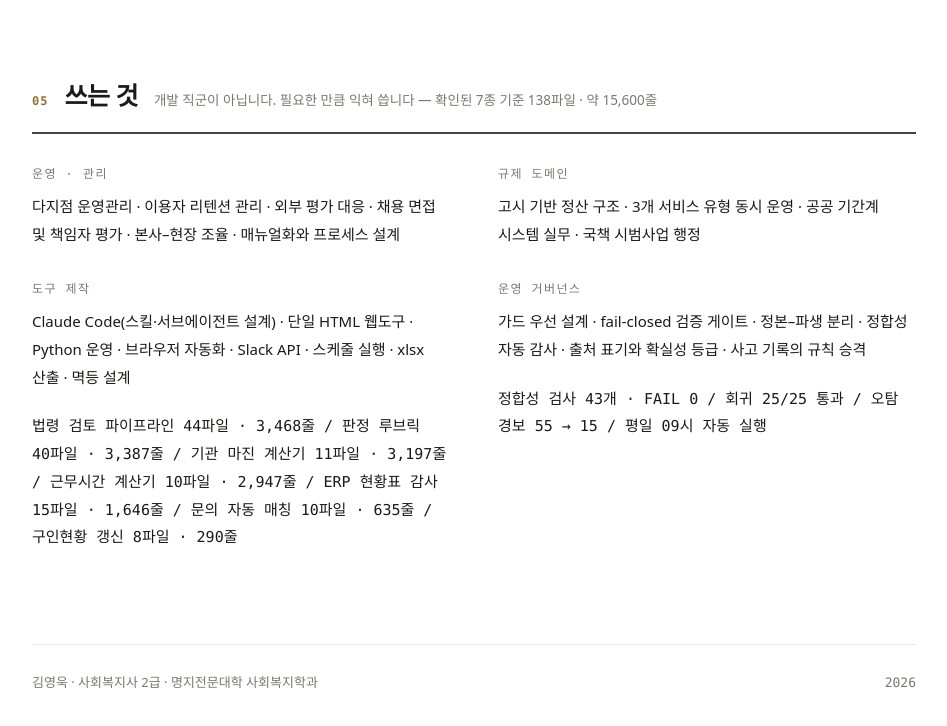
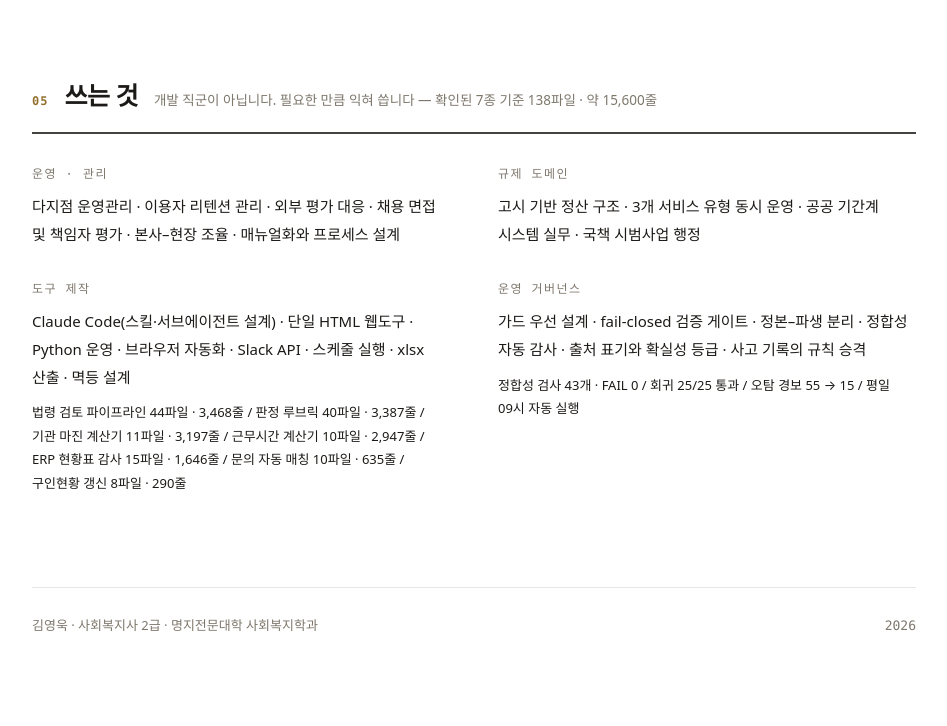
Before and after one commit to sellien/portfolio, a plain HTML site: page portfolio-general.html in a window 1280 px wide. Shown: the part 5557-6283 px from the top of the page, without its empty margins (166-1113 px from the left). Drawn offline with Linux system fonts and the light colour scheme.

Commit message:
fix: 「쓰는 것」 규모 수치 줄 서체를 주변 본문과 통일 (mono→sans)

```diff
--- a/portfolio-general.html
+++ b/portfolio-general.html
@@ -221,6 +221,8 @@
     line-height: 1.9;
     max-width: 44em;
   }
+  /* 「쓰는 것」 그리드 안에서는 주변 본문(.sg p)과 서체를 통일한다 */
+  .sg .stack-line { font-family: var(--sans); font-size: 13px; line-height: 1.8; margin-top: 10px; }
 
   .live-link {
     margin-top: 20px;
```
Also changed, not shown: work.html (+2 -0 lines).
